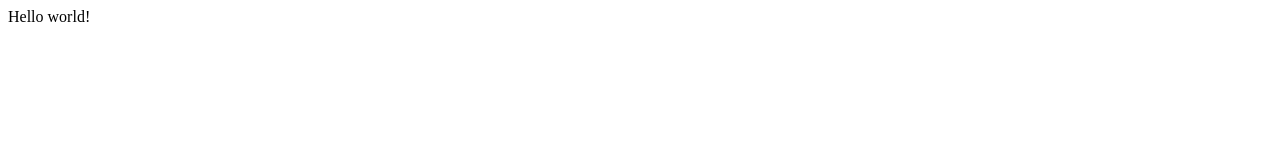
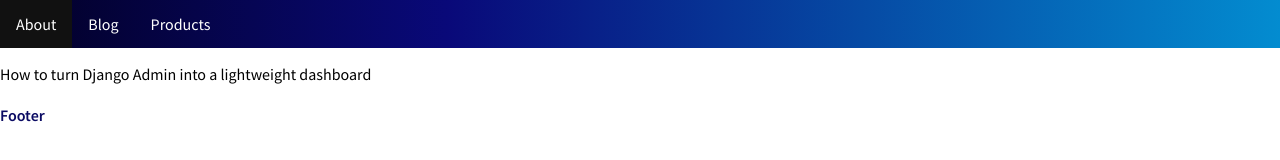
Before and after one commit to Njokosi/learning-gatsby, a Gatsby site in the folder tutorial/: page / in a window 1280 px wide. Built offline with nearby package versions, Linux system fonts and the light colour scheme; Gatsby itself is replaced by a stand-in of ours.

Commit message:
initial -gatsby

```diff
--- /dev/null
+++ b/tutorial/src/components/Footer.js
@@ -0,0 +1,9 @@
+import React from 'react'
+
+export const Footer = () => {
+    return (
+        <div>
+            <h4>Footer</h4>
+        </div>
+    )
+}
--- /dev/null
+++ b/tutorial/src/components/Navbar.js
@@ -0,0 +1,21 @@
+import React from 'react'
+import {Link} from "gatsby";
+
+
+export const Navbar = () => {
+    return (
+        <div className="navbar">
+            <ul>
+                <li>
+                    <Link to="/about">About </Link>
+                </li>
+                <li>
+                    <Link to="/blog">Blog</Link>
+                </li>
+                <li>
+                    <Link to="/products">Products</Link>
+                </li>
+            </ul>
+        </div>
+    )
+}
--- /dev/null
+++ b/tutorial/src/components/layout.js
@@ -0,0 +1,18 @@
+import React from 'react'
+import { Footer } from './Footer'
+import { Navbar } from './Navbar'
+import "./styles/layout.css"
+
+const layout = ({children}) => {
+    return (
+        <>
+            <Navbar />
+            <main>
+                {children}
+            </main>
+            <Footer />
+        </>
+    )
+}
+
+export default layout
--- /dev/null
+++ b/tutorial/src/components/styles/layout.css
@@ -0,0 +1,48 @@
+/* @import url('https://fonts.googleapis.com/css2?family=Lato:wght@400;700&display=swap'); */
+/* @import url('https://fonts.googleapis.com/css2?family=Montserrat:wght@400;600&display=swap'); */
+/* @import url('https://fonts.googleapis.com/css2?family=Nunito:wght@400;600&display=swap'); */
+@import url('https://fonts.googleapis.com/css2?family=Source+Sans+Pro:wght@400;600&display=swap');
+
+html{
+    font-family: 'Source Sans Pro', sans-serif;
+
+}
+body{
+    margin: 0;
+}
+
+h1, h4 {
+    color: rgb(10, 10, 99);
+}
+.navbar{
+    background: rgb(2,0,36);
+    background: linear-gradient(90deg, rgba(2,0,36,1) 0%, rgba(9,9,121,1) 35%, rgba(3,140,208,1) 100%, rgba(0,212,255,1) 100%);
+}
+.navbar ul {
+  list-style-type: none;
+  margin: 0;
+  padding: 0;
+  overflow: hidden;
+  /* background-color: #333; */
+}
+
+.navbar li {
+  float: left;
+}
+
+.navbar li a {
+  display: block;
+  color: white;
+  text-align: center;
+  padding: 14px 16px;
+  text-decoration: none;
+}
+
+/* Change the link color to #111 (black) on hover */
+.navbar li a:hover {
+  background-color: #111;
+}
+
+.navbar li a:hover:not(.active) {
+  background-color: #111;
+}
--- a/tutorial/src/pages/index.js
+++ b/tutorial/src/pages/index.js
@@ -1,5 +1,15 @@
 import React from "react"
+import Layout from "../components/layout";
+
 
 export default function Home() {
-  return <div>Hello world!</div>
+  return(
+    <div>
+        <Layout>
+            <p> How to turn Django Admin into a lightweight dashboard</p>
+        </Layout>
+
+    </div>
+
+  );
 }
```
Also changed, not shown: tutorial/src/pages/404.js (added, +10 -0 lines), tutorial/src/pages/about.js (added, +13 -0 lines), tutorial/src/pages/blog.js (added, +13 -0 lines), tutorial/src/pages/products.js (added, +11 -0 lines).
